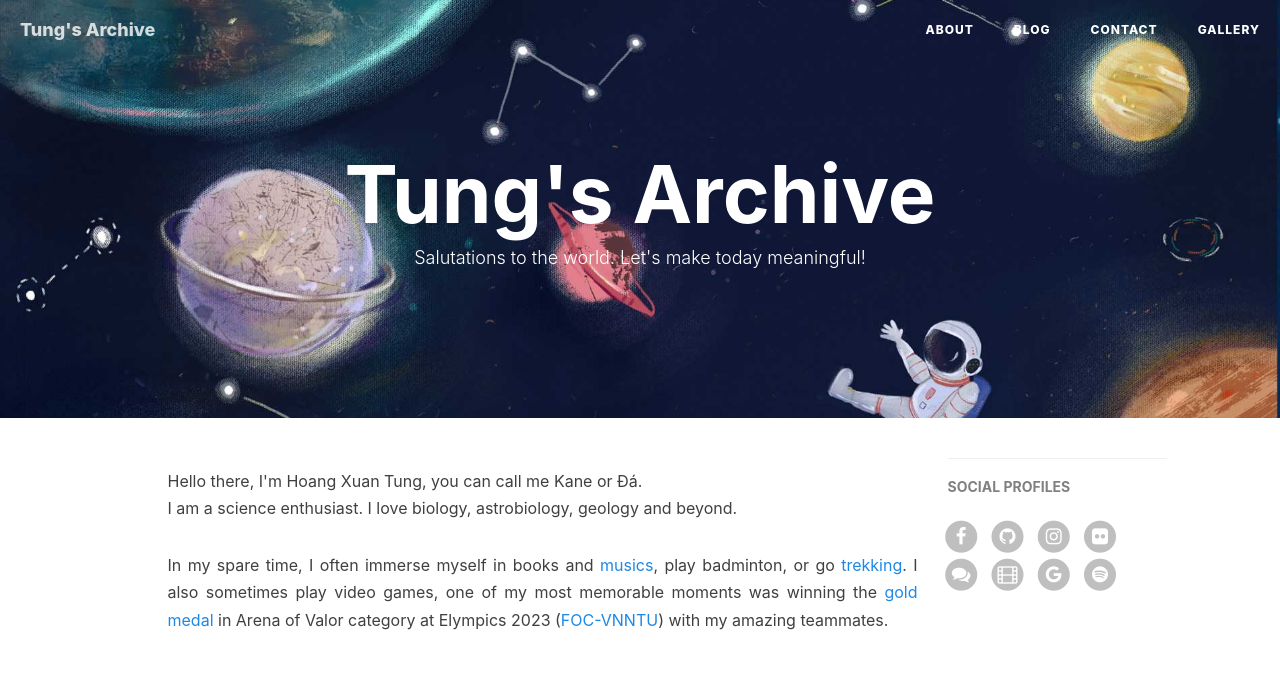
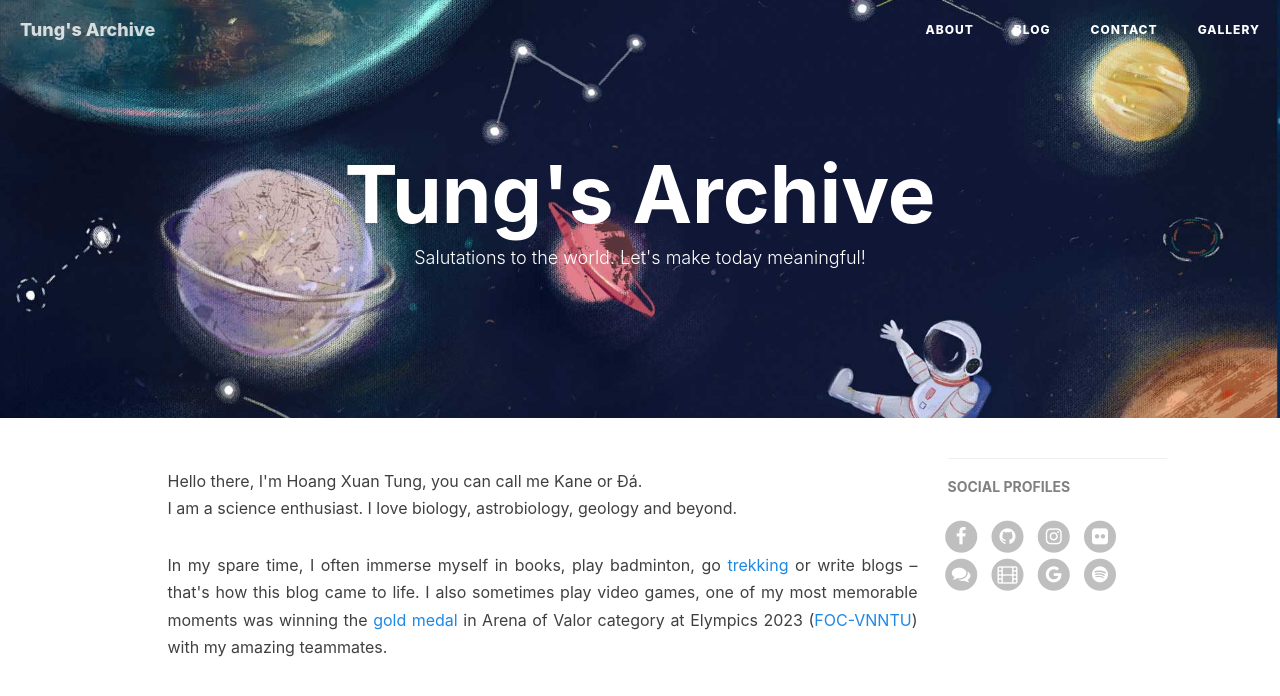
Before and after one commit to orionanseaweed/orionanseaweed.github.io, a Jekyll site: the page built from index.html, in a window 1280 px wide. Shown: the top 696 px of the page. Built offline with Jekyll 4.4.1, drawn with Linux system fonts in a browser that asks for light colours; nearby versions of some CDN libraries; library files that are not in the unit come from our copies; the list of posts is cut into pages by our own code; comment, search, counter and statistics services are not loaded.

Commit message:
Update index.html

```diff
--- a/index.html
+++ b/index.html
@@ -9,7 +9,7 @@
     </p>
 
 <p>
-    In my spare time, I often immerse myself in books and <a href="https://open.spotify.com/playlist/1Vpenzl2qq0ya9ipYPRt40?si=4abd837320504070" target="_blank" rel="noopener noreferrer">musics</a>, play badminton, or go <a href="img/gallery/2025-trekking.jpg" alt="Trekking Ham Lon mountain with Thanh Tung, Kim Chi & Minh Hong" target="_blank" rel="noopener noreferrer">trekking</a>.
+    In my spare time, I often immerse myself in books, play badminton, go <a href="img/gallery/2025-trekking.jpg" alt="Trekking Ham Lon mountain with Thanh Tung, Kim Chi & Minh Hong" target="_blank" rel="noopener noreferrer">trekking</a> or write blogs – that's how this blog came to life.
     I also sometimes play video games, one of my most memorable moments was winning the
     <a href="https://www.facebook.com/photo/?fbid=814806730645507&set=pcb.814827817310065" target="_blank" rel="noopener noreferrer">gold medal</a>
     in Arena of Valor category at Elympics 2023 (<a href="https://www.facebook.com/FOCVNNTU" target="_blank" rel="noopener noreferrer">FOC-VNNTU</a>)
```
